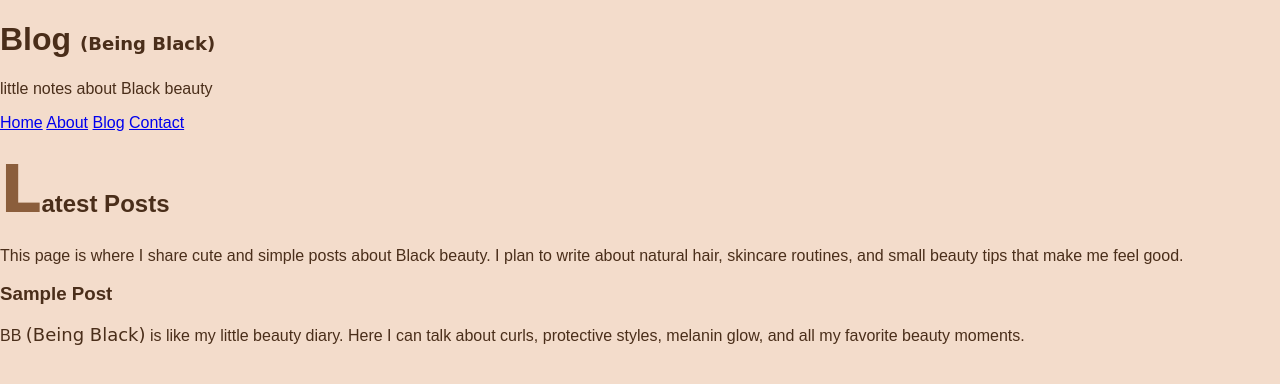
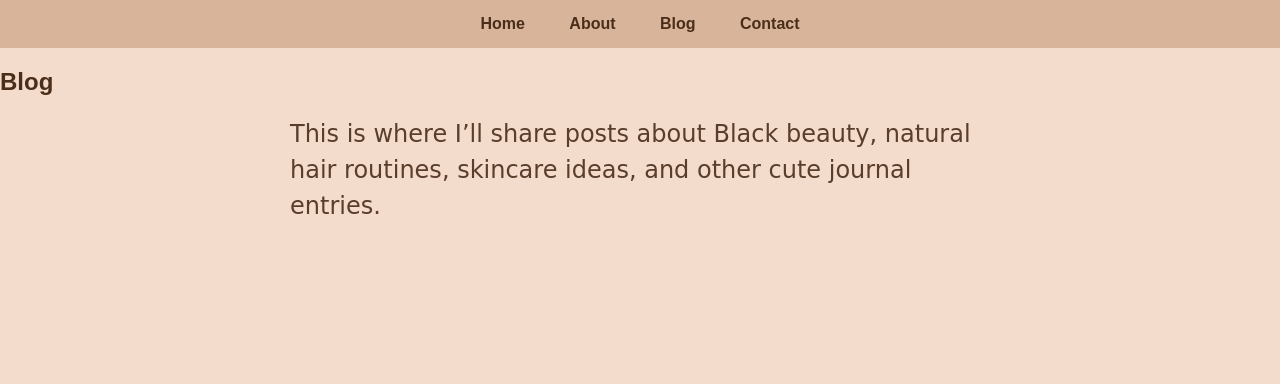
Before and after one commit to pmuleka/Being-Black-Web, a plain HTML site: page blog.html in a window 1280 px wide. Drawn offline with Linux system fonts and the light colour scheme.

Commit message:
Update blog.html
This page will hold my beauty-related posts. I styled it to stay simple and match the warm nude journal theme

```diff
--- a/blog.html
+++ b/blog.html
@@ -8,37 +8,23 @@
 
 <body>
 
-<div class="page-box">
-
-<div class="title-banner">
-    <h1 class="journal-title">Blog <span class="small-text">(Being Black)</span></h1>
-    <p class="journal-subtitle">little notes about Black beauty</p>
-</div>
-
+<header class="top-nav">
     <nav>
         <a href="index.html">Home</a>
         <a href="about.html">About</a>
         <a href="blog.html">Blog</a>
         <a href="contact.html">Contact</a>
     </nav>
+</header>
 
-<h2><span class="big-letter">L</span>atest Posts</h2>
+<section class="simple-page">
+    <h1 class="page-title">Blog</h1>
 
-<p class="cursive">
-    This page is where I share cute and simple posts about Black beauty.
-    I plan to write about natural hair, skincare routines, and small beauty tips
-    that make me feel good.
+    <p class="section-text">
+        This is where I’ll share posts about Black beauty, natural hair routines,
+        skincare ideas, and other cute journal entries.
     </p>
-
-<h3 class="cursive">Sample Post</h3>
-
-<p class="cursive">
-    BB <span class="small-text">(Being Black)</span> is like my little beauty diary.
-    Here I can talk about curls, protective styles, melanin glow,
-    and all my favorite beauty moments.
-</p>
-
-</div>
+</section>
 
 </body>
 </html>
```
Lines whose indentation alone changed are shown as unchanged.
